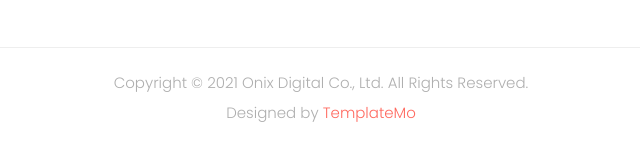
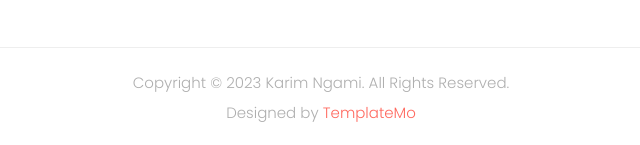
Before and after one commit to kangami/multiDev, a plain HTML site: page index.html in a window 1280 px wide. Shown: the part 6188-6333 px from the top of the page, 319-959 px from the left. Drawn offline with Linux system fonts and the light colour scheme.

Commit message:
updating my footer
am updating my footer to remove the default
value come with the template

```diff
--- a/index.html
+++ b/index.html
@@ -949,7 +949,7 @@ https://templatemo.com/tm-565-onix-digital
           <div class="col-lg-12">
             <div class="copyright">
               <p>
-                Copyright © 2021 Onix Digital Co., Ltd. All Rights Reserved.
+                Copyright © 2023 Karim Ngami. All Rights Reserved.
                 <br />
                 Designed by
                 <a
```
